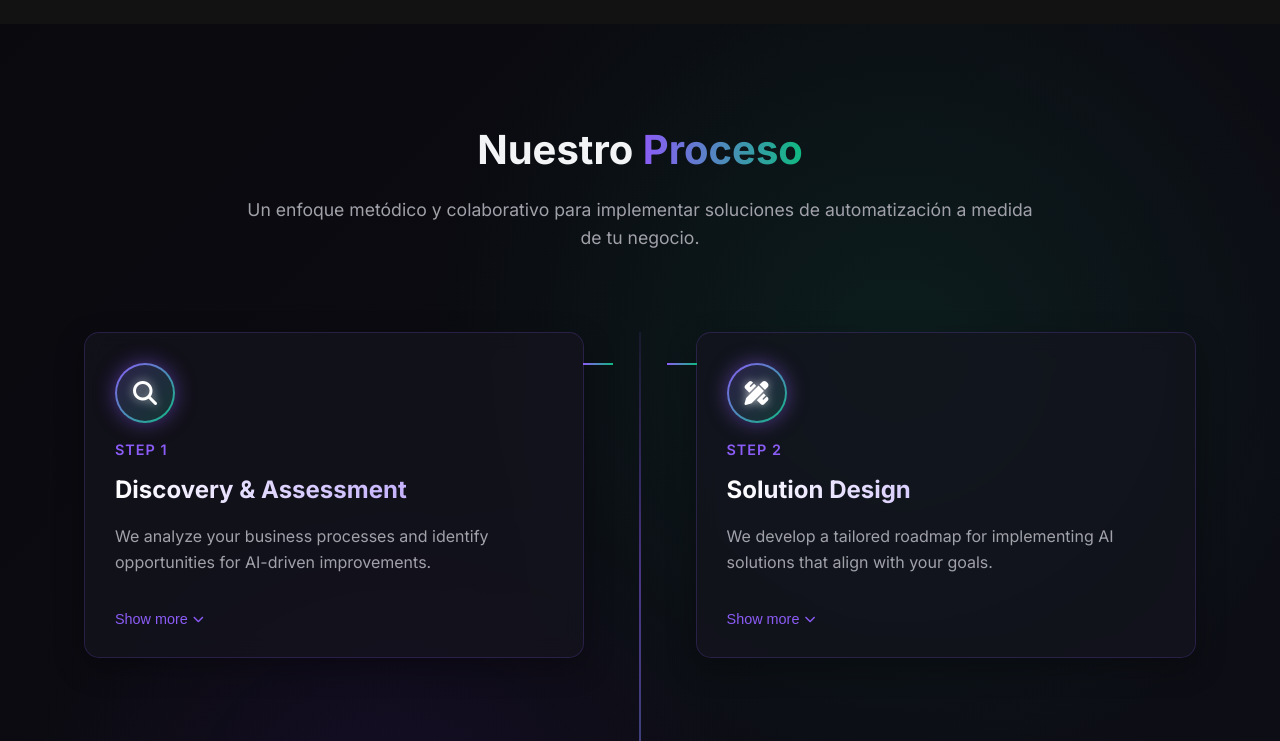
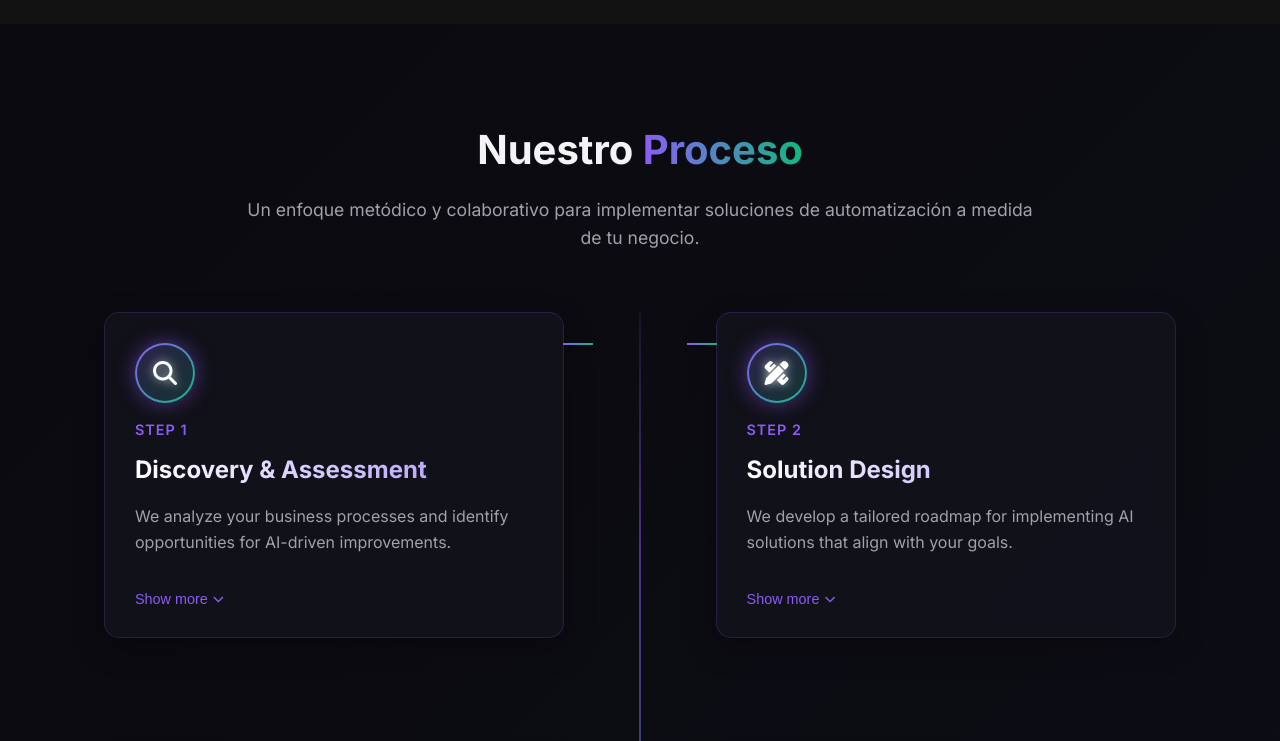
Before and after one commit to sergioval16/web-ia, a plain HTML site: page index.html in a window 1280 px wide. Shown: the part 3360-4101 px from the top of the page. Drawn offline with Linux system fonts and the light colour scheme.

Commit message:
feat: Mejora en la sección de proceso - animaciones y diseño full width

```diff
--- a/css/styles.css
+++ b/css/styles.css
@@ -1344,26 +1344,15 @@ footer {
     position: relative;
     overflow: hidden;
     background: linear-gradient(135deg, rgba(10, 10, 15, 0.95), rgba(15, 15, 25, 0.95)), url('../img/grid-pattern.png');
-}
-
-.process::before {
-    content: '';
-    position: absolute;
-    top: 0;
-    left: 0;
-    width: 100%;
-    height: 100%;
-    background: radial-gradient(circle at 30% 50%, rgba(109, 40, 217, 0.1), transparent 30%),
-                radial-gradient(circle at 70% 20%, rgba(16, 185, 129, 0.1), transparent 30%);
-    pointer-events: none;
-}
-
-.process .section-header {
-    text-align: center;
-    max-width: 800px;
-    margin: 0 auto 80px;
-    position: relative;
-    z-index: 2;
+    width: 100vw;
+    margin-left: calc(-50vw + 50%);
+    margin-right: calc(-50vw + 50%);
+}
+
+.process .container {
+    max-width: 1400px;
+    margin: 0 auto;
+    padding: 0 20px;
 }
 
 .process-timeline {
@@ -1372,6 +1361,10 @@ footer {
     justify-content: space-between;
     margin-top: 50px;
     min-height: 800px;
+    width: 100%;
+    max-width: 1400px;
+    margin-left: auto;
+    margin-right: auto;
 }
 
 .timeline-line {
@@ -1396,6 +1389,7 @@ footer {
     gap: 120px;
     position: relative;
     z-index: 2;
+    padding: 0 20px;
 }
 
 .process-left {
```
